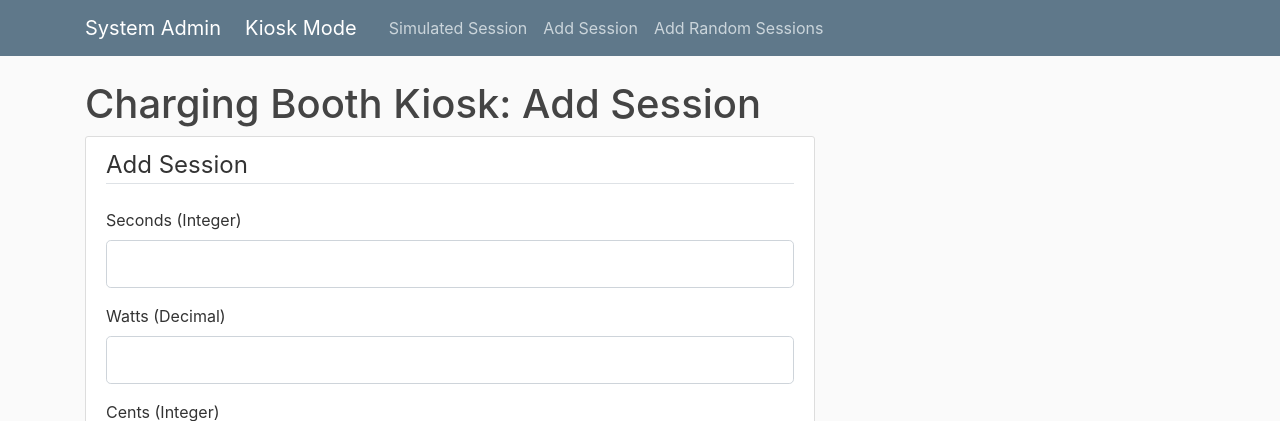
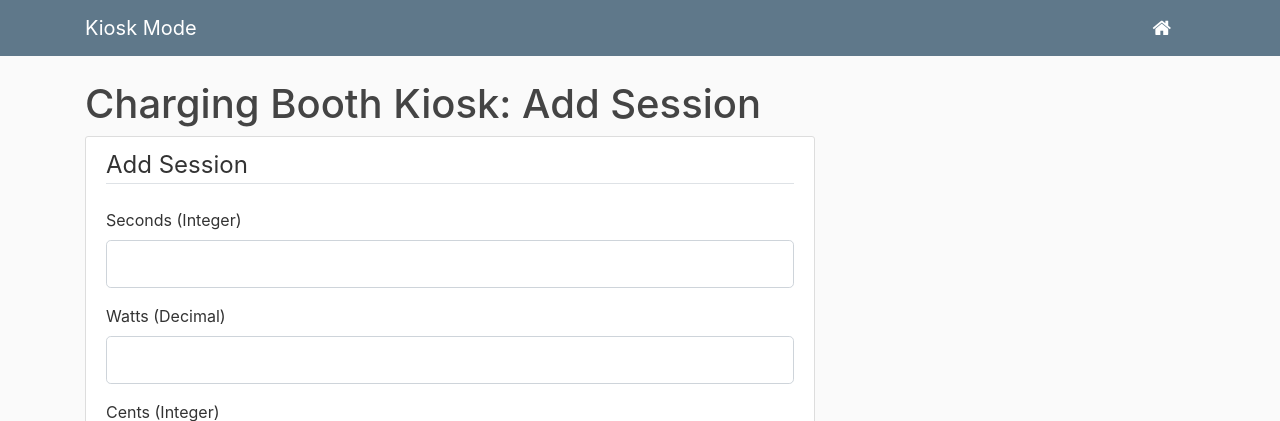
Before and after one commit to SirRodriguez/ChargingBooth, a Flask app: page /kiosk_mode/add_session in a window 1280 px wide. Shown: the top 421 px of the page. Run offline with Flask 2, Linux system fonts and the light colour scheme; some libraries are stand-ins or nearby versions.

Commit message:
Cleaned up how kiosk mode session looks

```diff
--- a/chargingbooth/kiosk_mode/forms.py
+++ b/chargingbooth/kiosk_mode/forms.py
@@ -59,7 +59,7 @@ class RandomDataForm(FlaskForm):
 
 
 class SessionForm(FlaskForm):
-	num_of_sessions = IntegerField('Number of sessions?', validators=[DataRequired()])
+	num_of_sessions = IntegerField('Number of sessions', validators=[DataRequired()])
 	submit = SubmitField('Pay')
 
 	def validate_num_sessions(self, num_of_sessions):
--- a/chargingbooth/templates/kiosk_mode_defualt_layout.html
+++ b/chargingbooth/templates/kiosk_mode_defualt_layout.html
@@ -7,6 +7,8 @@
 
     <!-- Bootstrap CSS -->
     <link rel="stylesheet" href="https://maxcdn.bootstrapcdn.com/bootstrap/4.0.0/css/bootstrap.min.css" integrity="sha384-Gn5384xqQ1aoWXA+058RXPxPg6fy4IWvTNh0E263XmFcJlSAwiGgFAW/dAiS6JXm" crossorigin="anonymous">
+
+    <link rel="stylesheet" href="https://cdnjs.cloudflare.com/ajax/libs/font-awesome/4.7.0/css/font-awesome.min.css">
 
     <link rel="stylesheet" type="text/css" href="{{ url_for('static', filename='main.css') }}">
 
@@ -20,7 +22,7 @@
     <header class="site-header">
       <nav class="navbar navbar-expand-md navbar-dark bg-steel fixed-top">
         <div class="container">
-          <a class="navbar-brand mr-4" href="{{ url_for('system_admin.home')}}">System Admin</a>
+
           <a class="navbar-brand mr-4" href="{{ url_for('kiosk_mode.home') }}">Kiosk Mode</a>
 
           <button class="navbar-toggler" type="button" data-toggle="collapse" data-target="#navbarToggle" aria-controls="navbarToggle" aria-expanded="false" aria-label="Toggle navigation">
@@ -28,13 +30,11 @@
           </button>
           <div class="collapse navbar-collapse" id="navbarToggle">
             <div class="navbar-nav mr-auto">
-              <a class="nav-item nav-link" href="{{ url_for('kiosk_mode.simulated_session') }}">Simulated Session</a>
-              <a class="nav-item nav-link" href="{{ url_for('kiosk_mode.add_session') }}">Add Session</a>
-              <a class="nav-item nav-link" href="{{ url_for('kiosk_mode.add_rand_session') }}">Add Random Sessions</a>
             </div>
 
             <!-- Navbar Right Side -->
             <div class="navbar-nav">
+              <a class="navbar-brand mr-4" href="{{ url_for('system_admin.home')}}"><i class="fa fa-home"></i></a>
             </div>
           </div>
         </div>
--- a/chargingbooth/templates/kiosk_mode_home.html
+++ b/chargingbooth/templates/kiosk_mode_home.html
@@ -50,7 +50,7 @@
     <span class="dot" onclick="currentSlide(3)"></span>
   </div>
 
-  <div class="btn btn-info" style="text-align: center"><a href="{{ url_for('kiosk_mode.simulated_session') }}">Click To Start a Session</a></div>
+  <div class="btn btn-info" style="text-align: center"><a href="{{ url_for('kiosk_mode.session') }}">Click To Start a Session</a></div>
 
 </div>
 
--- a/chargingbooth/templates/kiosk_mode_session.html
+++ b/chargingbooth/templates/kiosk_mode_session.html
@@ -13,7 +13,9 @@
         <form method="POST" action="" enctype="multipart/form-data">
             {{ form.hidden_tag() }}
             <fieldset class="form-group">
-                <legend class="border-bottom mb-4">How many sessions?</legend>
+                <legend class="border-bottom mb-4">Please enter how many sessions you would like to add.</legend>
+
+                <h5>Time per Session: {{ setting.charge_time }} seconds.</h5>
 
                 {% if setting.toggle_pay %}
                     <h5>Cost per Session: ${{ setting.cents_per_second * setting.charge_time / 100 }}</h5>
@@ -21,6 +23,7 @@
                     <h5>Cost: Free</h5>
                 {% endif %}
 
+                <!-- Form -->
                 {% for field in form %}
                     {% if field.type != "SubmitField" and field.id != "csrf_token" %}
                         <div class="form-group">
```
